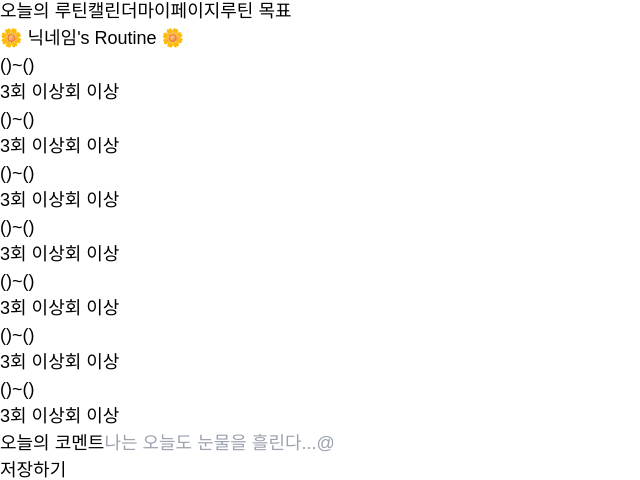
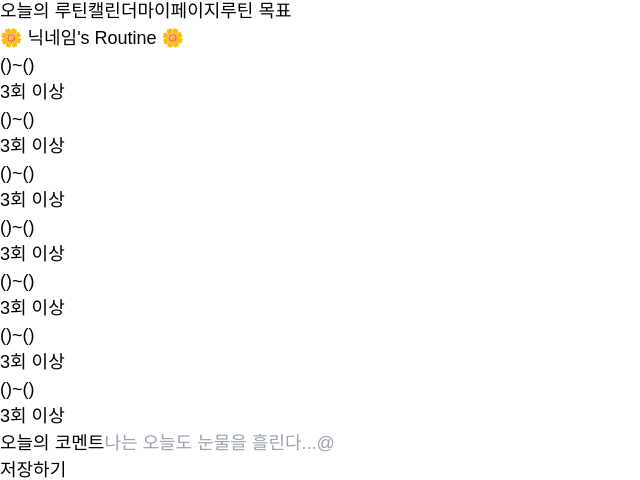
Before and after one commit to FORIF-REACT-2024/routinemonster, a React (Vite) app: page /today in a window 1280 px wide. Shown: the part 383-863 px from the top of the page, without its empty margins (0-640 px from the left). Built offline with nearby package versions, Linux system fonts and the light colour scheme; a web font is replaced by a local one.

Commit message:
1118_마지막 수정

```diff
--- a/src/components/TodayRoutineItem.jsx
+++ b/src/components/TodayRoutineItem.jsx
@@ -49,7 +49,7 @@ export default function TodayRoutineItem({ category, title, startDate, endDate,
 
                 {/* 횟수 표시 */}
                 <div className="w-[83px] h-[35px] bg-gray-200 text-black rounded-full mr-2 flex items-center justify-center">
-                    {frequency}회 이상
+                    {frequency}
                 </div>
             </div>
         </div>
--- a/src/pages/RoutineToday.jsx
+++ b/src/pages/RoutineToday.jsx
@@ -56,9 +56,8 @@ const RoutineToday = () => {
                 ))}
               </div>
 
-              {/* 코멘트 섹션 */}
               <div className="mt-6">
-                <CommentInput placeholder="나는 오늘도 불을을 올린다...@@" />
+                <CommentInput  />
               </div>
 
               {/* 저장 버튼 */}
```
